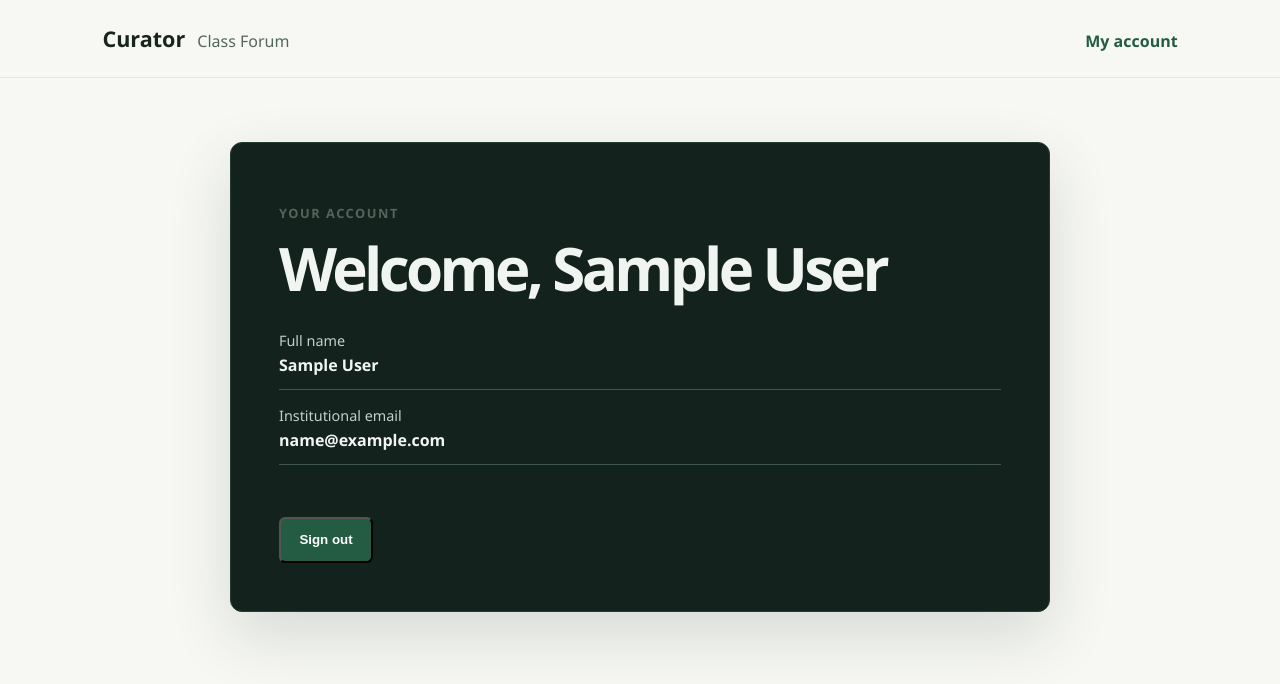
After one commit to kennethvelasco-dev/curator-class-forum, a Django app: page /accounts/dashboard/ in a window 1280 px wide. The commit adds this page. Shown: the top 684 px of the page. Run offline with Django 5.2, Linux system fonts and the light colour scheme; a user stored in the database is signed in; tables that the repository leaves empty hold one stand-in row (values such as "Sample post").

Commit message:
feat(accounts): add protected dashboard
Co-authored-by: Copilot <223556219+Copilot@users.noreply.github.com>

```diff
--- /dev/null
+++ b/apps/accounts/decorators.py
@@ -0,0 +1,21 @@
+"""Reusable access checks for authenticated account views."""
+
+from functools import wraps
+
+from django.contrib.auth.decorators import login_required
+from django.shortcuts import render
+
+
+def verified_required(view_func):
+    @login_required
+    @wraps(view_func)
+    def wrapped_view(request, *args, **kwargs):
+        if not request.user.is_email_verified:
+            return render(
+                request,
+                "accounts/verification_required.html",
+                status=403,
+            )
+        return view_func(request, *args, **kwargs)
+
+    return wrapped_view
--- a/apps/accounts/urls.py
+++ b/apps/accounts/urls.py
@@ -7,6 +7,7 @@ urlpatterns = [
     path("register/", views.register, name="register"),
     path("login/", views.login_view, name="login"),
     path("logout/", views.logout_view, name="logout"),
+    path("dashboard/", views.dashboard, name="dashboard"),
     path(
         "registration/complete/",
         views.registration_complete,
--- a/apps/accounts/views.py
+++ b/apps/accounts/views.py
@@ -8,8 +8,9 @@ from django.urls import reverse
 from django.views.decorators.cache import never_cache
 from django.views.decorators.http import require_http_methods
 
+from apps.accounts.forms import EmailAuthenticationForm
+from apps.accounts.decorators import verified_required
 from apps.accounts.forms import RegistrationForm
-from apps.accounts.forms import EmailAuthenticationForm
 from apps.accounts.models import User
 from apps.accounts.tokens import (
     consume_email_verification_token,
@@ -50,6 +51,11 @@ def register(request):
 
 def registration_complete(request):
     return render(request, "accounts/registration_complete.html")
+
+
+@verified_required
+def dashboard(request):
+    return render(request, "accounts/dashboard.html")
 
 
 login_view = LoginView.as_view(
--- a/config/settings.py
+++ b/config/settings.py
@@ -157,7 +157,7 @@ DEFAULT_AUTO_FIELD = "django.db.models.BigAutoField"
 AUTH_USER_MODEL = "accounts.User"
 
 LOGIN_URL = "accounts:login"
-LOGIN_REDIRECT_URL = "core:home"
+LOGIN_REDIRECT_URL = "accounts:dashboard"
 LOGOUT_REDIRECT_URL = "accounts:login"
 
 SESSION_COOKIE_AGE = 14 * 24 * 60 * 60
--- a/static/css/site.css
+++ b/static/css/site.css
@@ -156,6 +156,28 @@ h1 {
     font-size: 0.9rem;
 }
 
+.account-details {
+    display: grid;
+    gap: 1rem;
+    margin: 2rem 0;
+}
+
+.account-details div {
+    padding-bottom: 0.8rem;
+    border-bottom: 1px solid #40594c;
+}
+
+.account-details dt {
+    color: #c2d0c8;
+    font-size: 0.9rem;
+}
+
+.account-details dd {
+    margin: 0.25rem 0 0;
+    font-weight: 650;
+    overflow-wrap: anywhere;
+}
+
 .privacy-notice {
     padding: 1.25rem;
     border: 1px solid #40594c;
--- /dev/null
+++ b/templates/accounts/dashboard.html
@@ -0,0 +1,26 @@
+{% extends "base.html" %}
+
+{% block title %}Your account — Curator{% endblock %}
+
+{% block content %}
+<section class="account-page">
+    <div class="account-card">
+        <p class="eyebrow">Your account</p>
+        <h1>Welcome, {{ request.user.full_name }}</h1>
+        <dl class="account-details">
+            <div>
+                <dt>Full name</dt>
+                <dd>{{ request.user.full_name }}</dd>
+            </div>
+            <div>
+                <dt>Institutional email</dt>
+                <dd>{{ request.user.email }}</dd>
+            </div>
+        </dl>
+        <form method="post" action="{% url 'accounts:logout' %}">
+            {% csrf_token %}
+            <button class="button" type="submit">Sign out</button>
+        </form>
+    </div>
+</section>
+{% endblock %}
--- a/templates/base.html
+++ b/templates/base.html
@@ -12,8 +12,12 @@
     <header class="site-header">
         <a class="brand" href="{% url 'core:home' %}">Curator</a>
         <span class="brand-caption">Class Forum</span>
-        <a class="account-nav" href="{% url 'accounts:login' %}">Sign in</a>
-        <a class="account-nav" href="{% url 'accounts:register' %}">Create account</a>
+        {% if user.is_authenticated %}
+            <a class="account-nav" href="{% url 'accounts:dashboard' %}">My account</a>
+        {% else %}
+            <a class="account-nav" href="{% url 'accounts:login' %}">Sign in</a>
+            <a class="account-nav" href="{% url 'accounts:register' %}">Create account</a>
+        {% endif %}
     </header>
     <main>
         {% block content %}{% endblock %}
--- a/templates/core/home.html
+++ b/templates/core/home.html
@@ -8,6 +8,6 @@
     <h1>Good ideas grow<br>in good company.</h1>
     <p class="intro">Curator brings class conversations, announcements, and
         shared resources together in one welcoming space.</p>
-    <a class="button" href="{% url 'admin:index' %}">Explore the admin</a>
+    <a class="button" href="{% url 'accounts:register' %}">Create your account</a>
 </section>
 {% endblock %}
```
Also changed, not shown: apps/accounts/tests.py (+67 -2 lines), templates/accounts/verification_required.html (added, +17 -0 lines).
